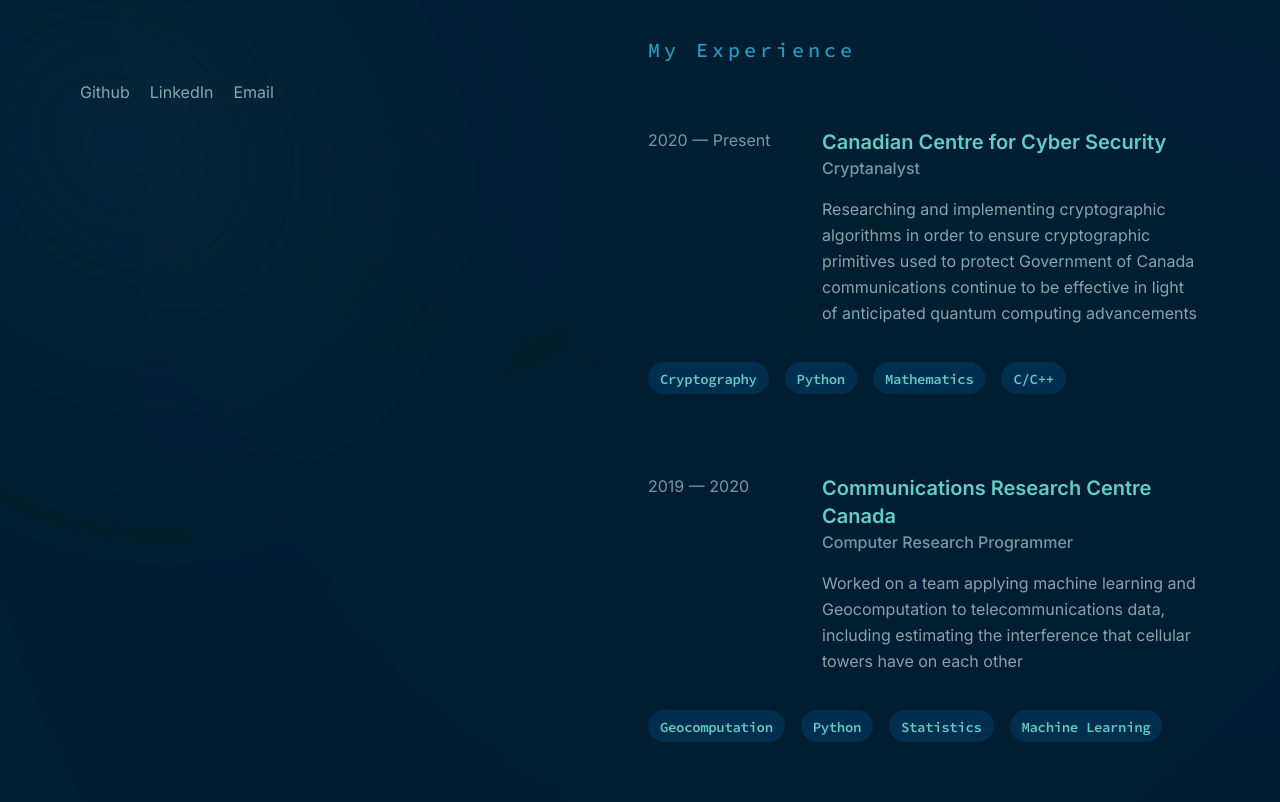
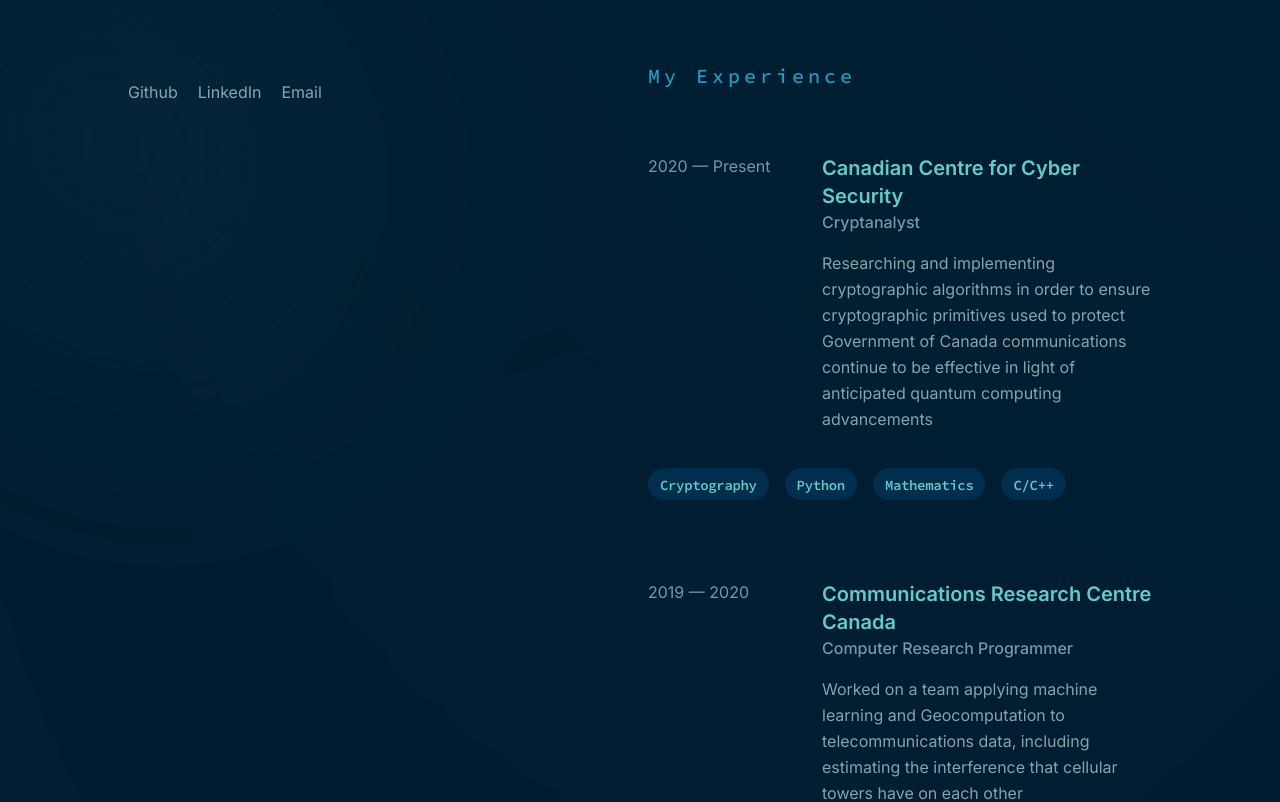
Before and after one commit to jwmdykes/portfolio-website, a Next.js app: page / in a window 1280 px wide. Shown: the part 600-1402 px from the top of the page. Built offline with nearby package versions, Linux system fonts and the light colour scheme.

Commit message:
remove unnecessary screen sizes

```diff
--- a/tailwind.config.ts
+++ b/tailwind.config.ts
@@ -1,4 +1,4 @@
-import type { Config } from 'tailwindcss'
+import type { Config } from 'tailwindcss';
 
 const config: Config = {
   content: [
@@ -7,29 +7,34 @@
     './src/app/**/*.{js,ts,jsx,tsx,mdx}',
   ],
   theme: {
+    container: {
+      screens: {
+        sm: '640px',
+        md: '768px',
+        lg: '1024px',
+      },
+    },
     extend: {
       fontFamily: {
         sans: ['var(--font-inter)'],
         mono: ['var(--font-source-code-pro)'],
       },
       colors: {
-        "background-color": "var(--background-color)",
-        "body-text-color": "var(--body-text-color)",
-        "highlight-color": "var(--highlight-color)",
-        "white-color": "var(--white-color)",
-        "secondary-highlight-color": "var(--secondary-highlight-color)",
-        "body-highlight-color": "var(--body-highlight-color)",
-        "neutral-color": "var(--neutral-color)",
-        "skillsButtonFillColor": "var(--skillsButtonFillColor)",
-        "skillsButtonTextColor": "var(--skillsButtonTextColor)",
+        'background-color': 'var(--background-color)',
+        'body-text-color': 'var(--body-text-color)',
+        'highlight-color': 'var(--highlight-color)',
+        'white-color': 'var(--white-color)',
+        'secondary-highlight-color': 'var(--secondary-highlight-color)',
+        'body-highlight-color': 'var(--body-highlight-color)',
+        'neutral-color': 'var(--neutral-color)',
+        skillsButtonFillColor: 'var(--skillsButtonFillColor)',
+        skillsButtonTextColor: 'var(--skillsButtonTextColor)',
       },
       letterSpacing: {
-        h3: '0.20em'
-      }
-    }
+        h3: '0.20em',
+      },
+    },
   },
-  plugins: [
-    require('@tailwindcss/typography'),
-  ],
-}
-export default config
+  plugins: [require('@tailwindcss/typography')],
+};
+export default config;
```
